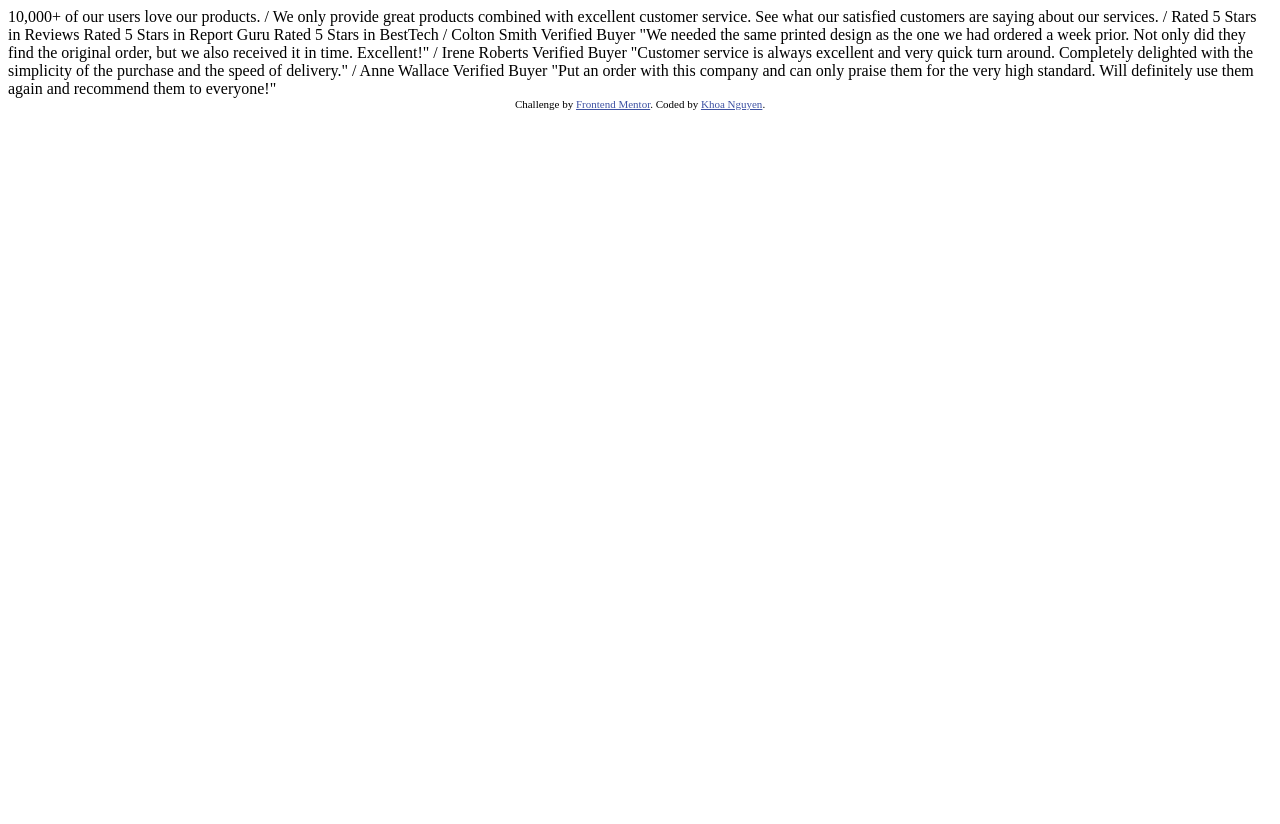
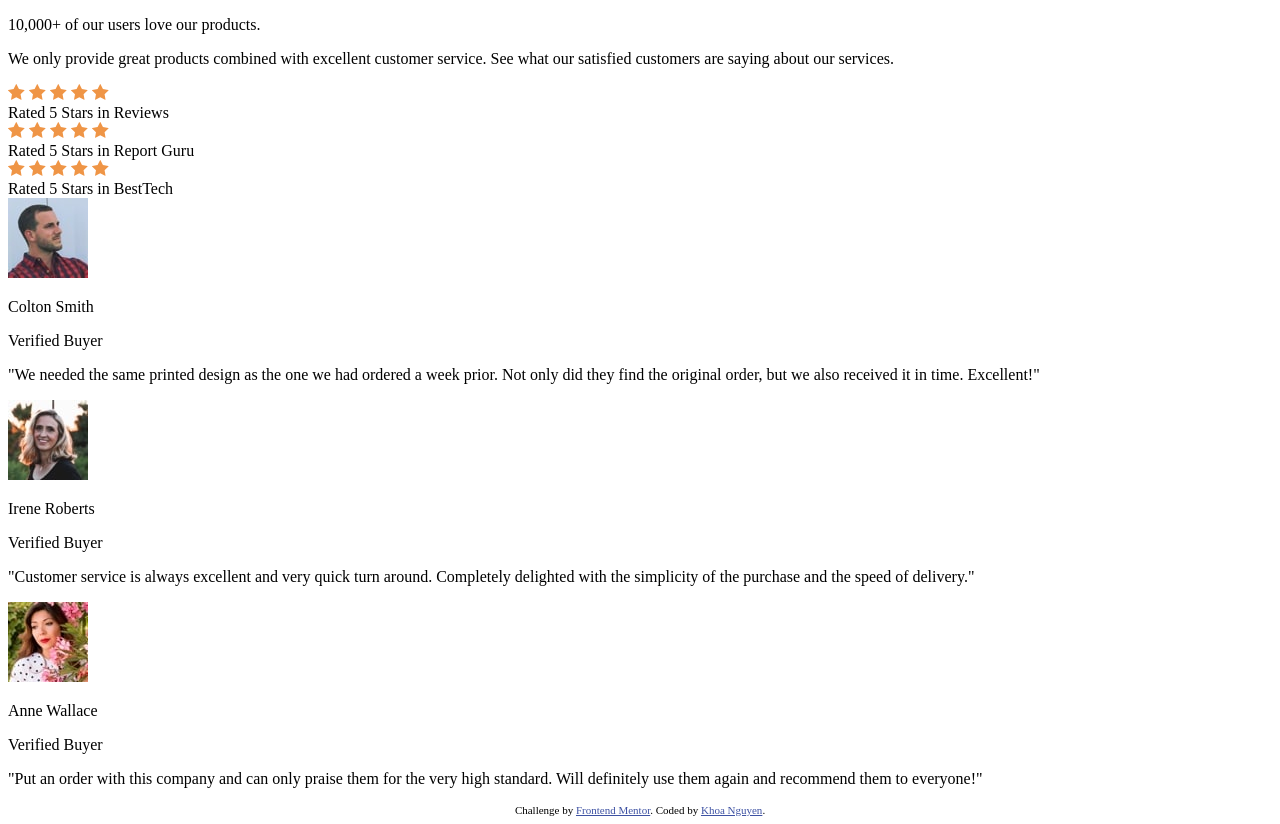
Before and after one commit to ndksy1/frontendmentor-social-proof-section, a plain HTML site: page index.html in a window 1280 px wide. Before the commit the page ends 800 px from the top, so only its background shows below. Drawn offline with Linux system fonts and the light colour scheme.

Commit message:
update html

```diff
--- a/index.html
+++ b/index.html
@@ -26,18 +26,173 @@
     </style>
   </head>
   <body>
-    10,000+ of our users love our products. / We only provide great products
-    combined with excellent customer service. See what our satisfied customers
-    are saying about our services. / Rated 5 Stars in Reviews Rated 5 Stars in
-    Report Guru Rated 5 Stars in BestTech / Colton Smith Verified Buyer "We
-    needed the same printed design as the one we had ordered a week prior. Not
-    only did they find the original order, but we also received it in time.
-    Excellent!" / Irene Roberts Verified Buyer "Customer service is always
-    excellent and very quick turn around. Completely delighted with the
-    simplicity of the purchase and the speed of delivery." / Anne Wallace
-    Verified Buyer "Put an order with this company and can only praise them for
-    the very high standard. Will definitely use them again and recommend them to
-    everyone!"
+    <main class="wrapper">
+      <div class="container">
+        <div class="header">
+          <div class="header-content">
+            <div class="header-content__title">
+              <p class="title">10,000+ of our users love our products.</p>
+            </div>
+            <div class="header-content__paragraph">
+              <p class="paragraph">
+                We only provide great products combined with excellent customer
+                service. See what our satisfied customers are saying about our
+                services.
+              </p>
+            </div>
+          </div>
+          <div class="header-ratings">
+            <div class="header-ratings__bar">
+              <div class="header-ratings__bar-stars">
+                <img
+                  src="social-proof-section-master/images/icon-star.svg"
+                  alt=""
+                />
+                <img
+                  src="social-proof-section-master/images/icon-star.svg"
+                  alt=""
+                />
+                <img
+                  src="social-proof-section-master/images/icon-star.svg"
+                  alt=""
+                />
+                <img
+                  src="social-proof-section-master/images/icon-star.svg"
+                  alt=""
+                />
+                <img
+                  src="social-proof-section-master/images/icon-star.svg"
+                  alt=""
+                />
+              </div>
+              <div class="header-ratings__bar-rate">
+                Rated 5 Stars in Reviews
+              </div>
+            </div>
+            <div class="header-ratings__bar">
+              <div class="header-ratings__bar-stars">
+                <img
+                  src="social-proof-section-master/images/icon-star.svg"
+                  alt=""
+                />
+                <img
+                  src="social-proof-section-master/images/icon-star.svg"
+                  alt=""
+                />
+                <img
+                  src="social-proof-section-master/images/icon-star.svg"
+                  alt=""
+                />
+                <img
+                  src="social-proof-section-master/images/icon-star.svg"
+                  alt=""
+                />
+                <img
+                  src="social-proof-section-master/images/icon-star.svg"
+                  alt=""
+                />
+              </div>
+              <div class="header-ratings__bar-rate">
+                Rated 5 Stars in Report Guru
+              </div>
+            </div>
+            <div class="header-ratings__bar">
+              <div class="header-ratings__bar-stars">
+                <img
+                  src="social-proof-section-master/images/icon-star.svg"
+                  alt=""
+                />
+                <img
+                  src="social-proof-section-master/images/icon-star.svg"
+                  alt=""
+                />
+                <img
+                  src="social-proof-section-master/images/icon-star.svg"
+                  alt=""
+                />
+                <img
+                  src="social-proof-section-master/images/icon-star.svg"
+                  alt=""
+                />
+                <img
+                  src="social-proof-section-master/images/icon-star.svg"
+                  alt=""
+                />
+              </div>
+              <div class="header-ratings__bar-rate">
+                Rated 5 Stars in BestTech
+              </div>
+            </div>
+          </div>
+        </div>
+
+        <div class="testimonials">
+          <div class="testimonials-card">
+            <div class="testimonials-card__profile">
+              <div class="testimonials-card__profile-picture">
+                <img
+                  src="social-proof-section-master/images/image-colton.jpg"
+                  alt=""
+                />
+              </div>
+              <div class="testimonials-card__profile-info">
+                <p class="name">Colton Smith</p>
+                <p class="title">Verified Buyer</p>
+              </div>
+            </div>
+            <div class="testimonials-quote">
+              <p class="quote">
+                "We needed the same printed design as the one we had ordered a
+                week prior. Not only did they find the original order, but we
+                also received it in time. Excellent!"
+              </p>
+            </div>
+          </div>
+          <div class="testimonials-card">
+            <div class="testimonials-card__profile">
+              <div class="testimonials-card__profile-picture">
+                <img
+                  src="social-proof-section-master/images/image-irene.jpg"
+                  alt=""
+                />
+              </div>
+              <div class="testimonials-card__profile-info">
+                <p class="name">Irene Roberts</p>
+                <p class="title">Verified Buyer</p>
+              </div>
+            </div>
+            <div class="testimonials-quote">
+              <p class="quote">
+                "Customer service is always excellent and very quick turn
+                around. Completely delighted with the simplicity of the purchase
+                and the speed of delivery."
+              </p>
+            </div>
+          </div>
+          <div class="testimonials-card">
+            <div class="testimonials-card__profile">
+              <div class="testimonials-card__profile-picture">
+                <img
+                  src="social-proof-section-master/images/image-anne.jpg"
+                  alt=""
+                />
+              </div>
+              <div class="testimonials-card__profile-info">
+                <p class="name">Anne Wallace</p>
+                <p class="title">Verified Buyer</p>
+              </div>
+            </div>
+            <div class="testimonials-quote">
+              <p class="quote">
+                "Put an order with this company and can only praise them for the
+                very high standard. Will definitely use them again and recommend
+                them to everyone!"
+              </p>
+            </div>
+          </div>
+        </div>
+      </div>
+    </main>
 
     <div class="attribution">
       Challenge by
```
